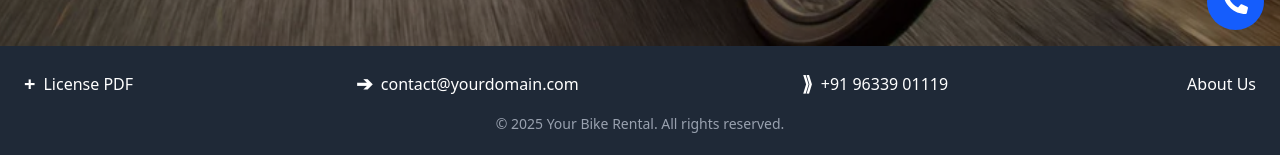
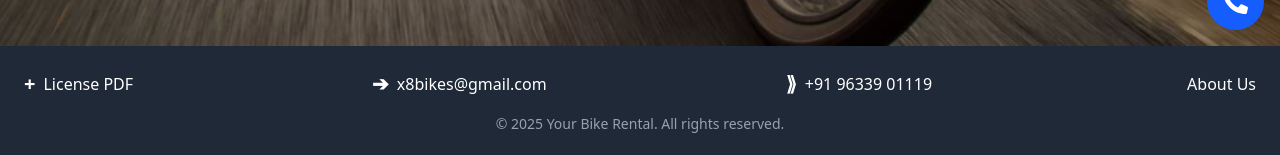
Before and after one commit to Centinoughty/rent-a-bike, a Next.js app: page / in a window 1280 px wide. Shown: the part 754-909 px from the top of the page. Built offline with nearby package versions, Linux system fonts and the light colour scheme.

Commit message:
fixed footer

```diff
--- a/src/app/components/Footer/index.tsx
+++ b/src/app/components/Footer/index.tsx
@@ -23,7 +23,7 @@ const Footer = () => {
           className="mb-4 md:mb-0 hover:text-yellow-400 flex items-center"
         >
           <span className="mr-2 text-xl font-bold">➔</span>
-          contact@yourdomain.com
+          x8bikes@gmail.com
         </Link>
 
         {/* Phone Number */}
```
